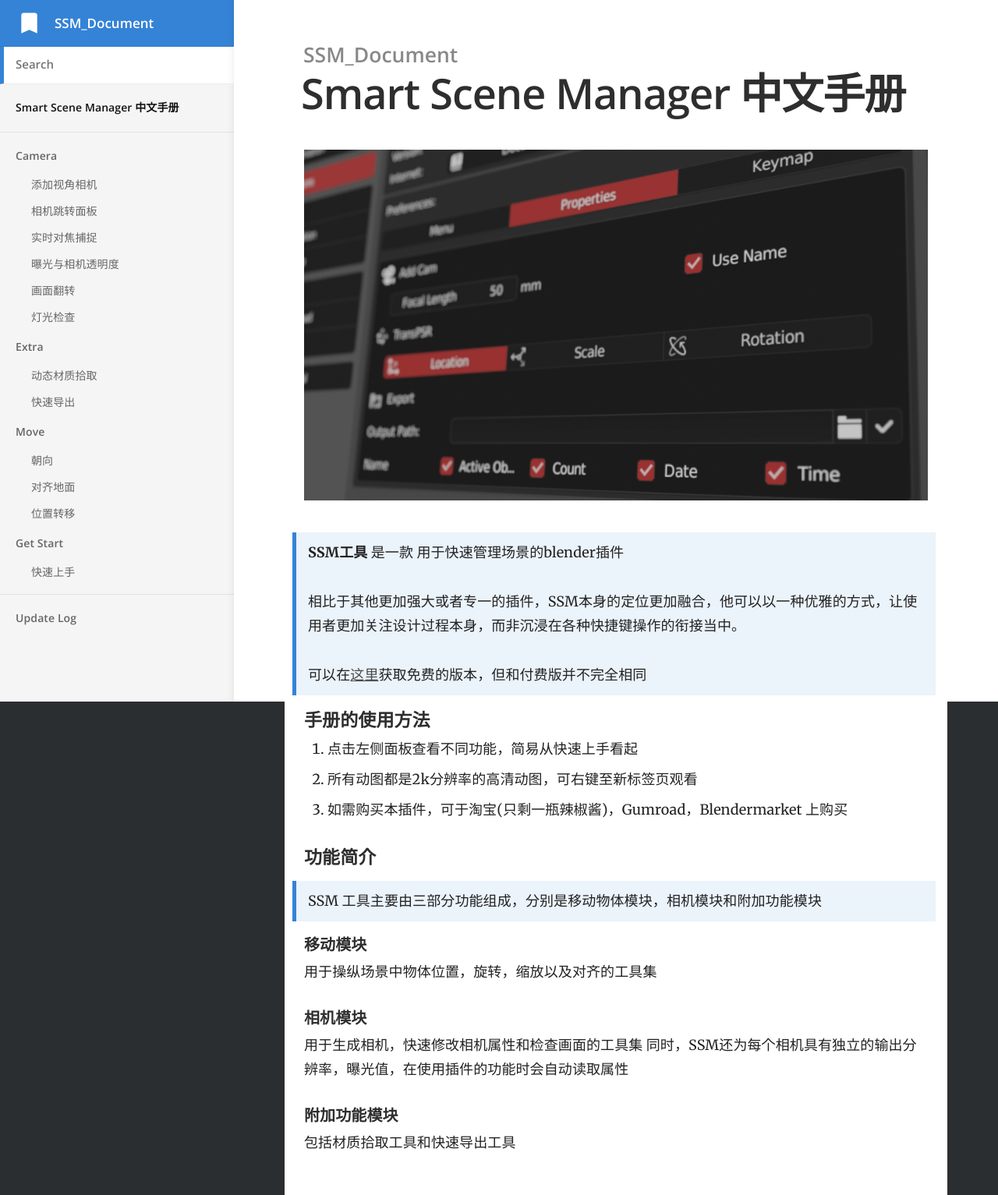
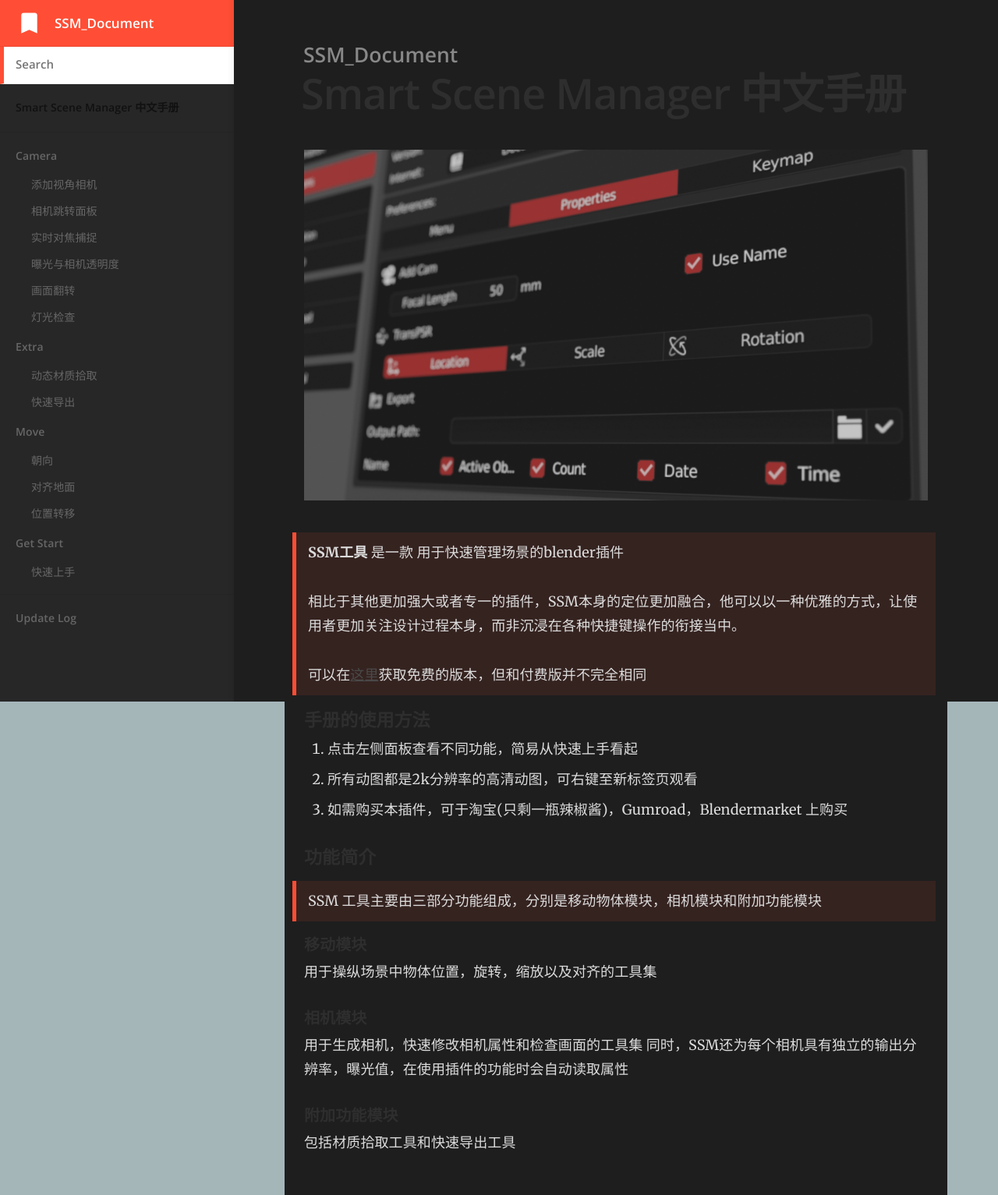
Before and after one commit to atticus-lv/SSM_document, a Jekyll site: the page built from index.md, in a window 1280 px wide. Shown: the whole page at 78% size. Built offline with Jekyll 4.4.1, drawn with Linux system fonts in a browser that asks for light colours.

Commit message:
red black ground

```diff
--- a/css/main.scss
+++ b/css/main.scss
@@ -4,18 +4,18 @@ sitemap: false
 ---
 
 $baseurl: "{{ site.baseurl }}";
-$body-background-color: #2B2E31;
+$body-background-color: #a5b6b9;
 
 $content-max-width: 800px;
-$content-color: #222;
-$content-background-color: #fff;
+$content-color: #dcdcdc;
+$content-background-color: #1e1e1e;
 
-$brand-colour: #3583d6;
+$brand-colour: #ff4e35;
 $brand-colour-light: mix($brand-colour, $content-background-color, 10%);
 
 $nav-header-background-color: $brand-colour;
 $nav-header-height: 60px;
-$nav-background-color: #f5f5f5;
+$nav-background-color: #272727;
 $nav-width: 300px;
 
 $space: 20px;
```
